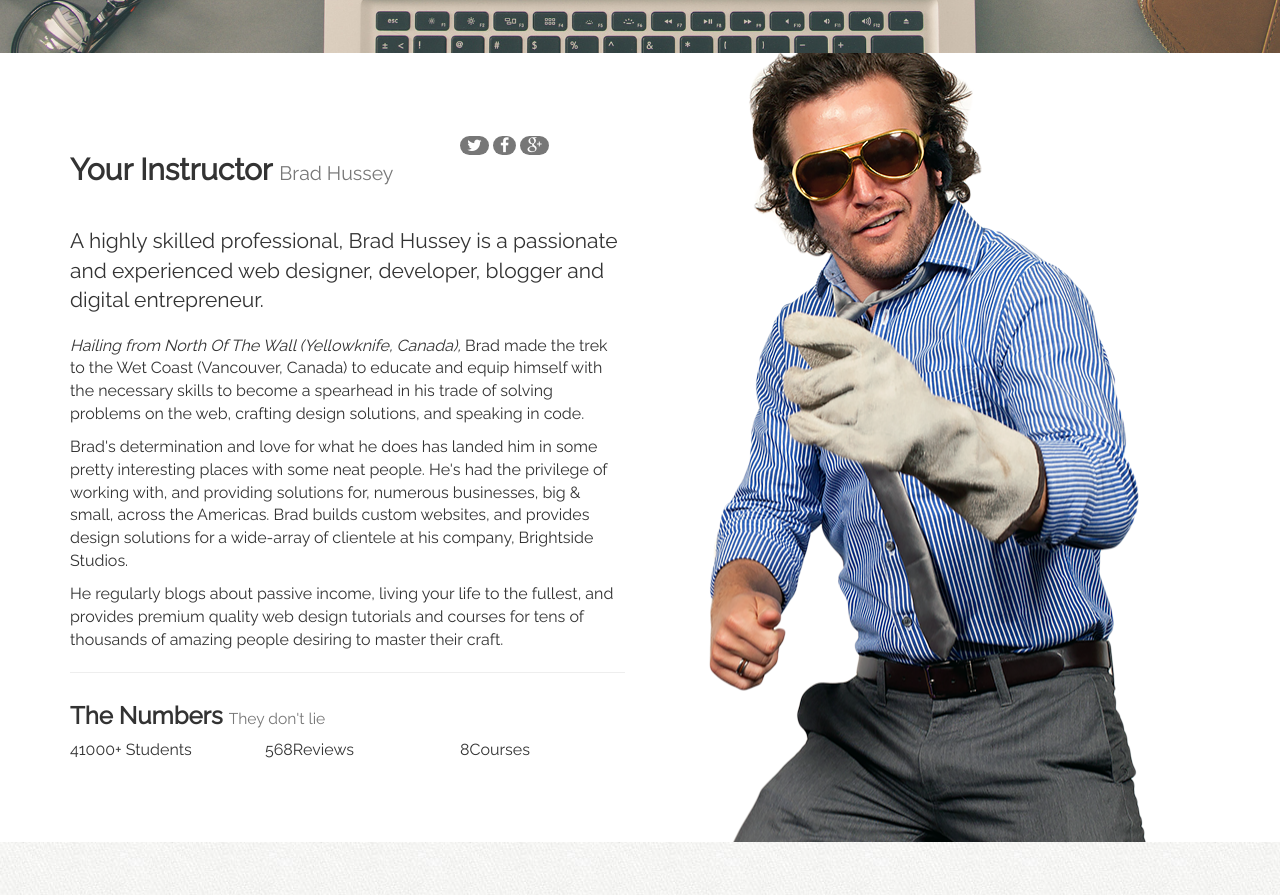
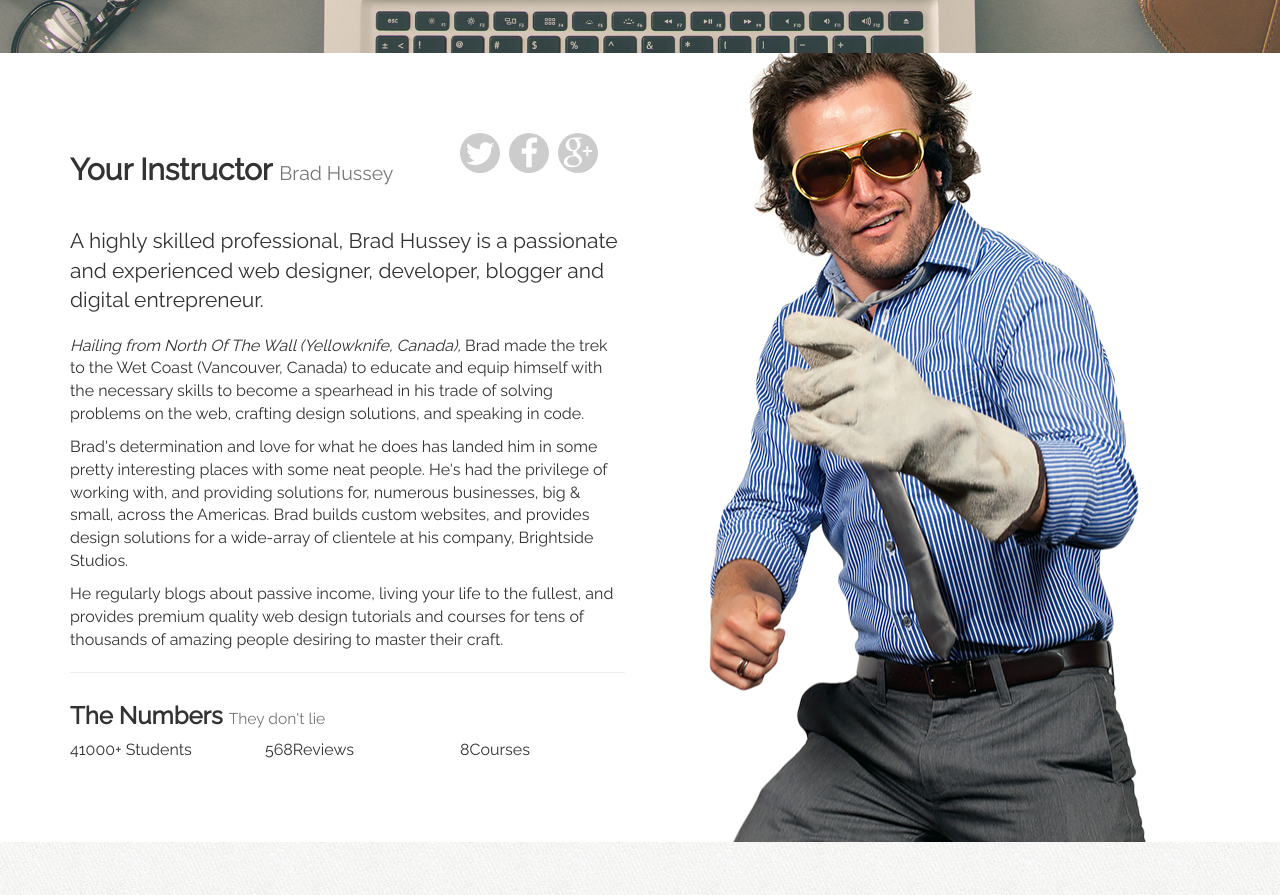
Before and after one commit to yoocode/BootstrapToWordpress, a plain HTML site: page index.html in a window 1280 px wide. Shown: the part 4280-5175 px from the top of the page. Drawn offline with nearby package versions, Linux system fonts and the light colour scheme.

Commit message:
make fontawesome into css3 circle & add authentic color on hover

```diff
--- a/assets/css/custom.css
+++ b/assets/css/custom.css
@@ -57,7 +57,35 @@ img{
 }
 
 .modal-content{
-    background: url(../img/tile.jpg) top right repeat;
+    background: url(../img/tile.jpg) top left repeat;
+}
+
+.badge.social {
+    background: #ccc;
+    font-size: 24px;
+    width: 40px;
+    height: 40 px;
+    text-align: center;
+    line-height: 40px;
+    margin: 0 5px 20px 0;
+    padding: 0;
+    -webkit-border-radius: 100%;
+    -moz-border-radius: 100%;
+    border-radius: 100%;
+    color: white;
+}
+
+/* hover to change color to authentic twitter */
+.badge.social.twitter:hover{
+    background: #55acee;
+}
+
+.badge.social.facebook:hover{
+    background: #3b5998;
+}
+
+.badge.social.gplus:hover{
+    background: #db4939;
 }
 
 /* == HERO == */
```
